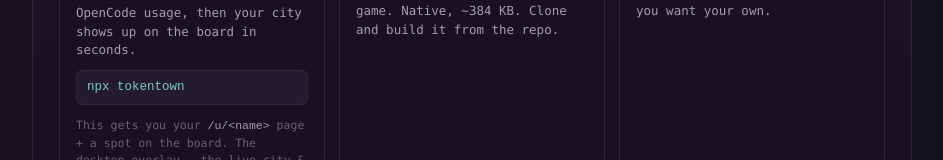
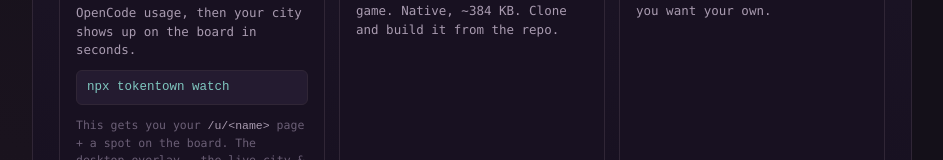
Before and after one commit to AElise08/tokentown, a Next.js app in the folder site/: page / in a window 1280 px wide. Shown: the part 1800-1960 px from the top of the page, without its empty margins (168-1111 px from the left). Built offline with nearby package versions, Linux system fonts and the light colour scheme.

Commit message:
docs(site): make watch the primary CLI command

```diff
--- a/site/app/page.tsx
+++ b/site/app/page.tsx
@@ -346,7 +346,7 @@
               One command in your terminal — no install, works today. It reads Claude Code, Codex and
               OpenCode usage, then your city shows up on the board in seconds.
             </p>
-            <code className="tier-cmd">npx tokentown</code>
+            <code className="tier-cmd">npx tokentown watch</code>
             <p className="tier-note">
               This gets you your <code>/u/&lt;name&gt;</code> page + a spot on the board. The desktop
               overlay — the live city &amp; the rooftop game — is a{" "}
```
Also changed, not shown: 1 other file (tests, documents, lock files or other folders).
